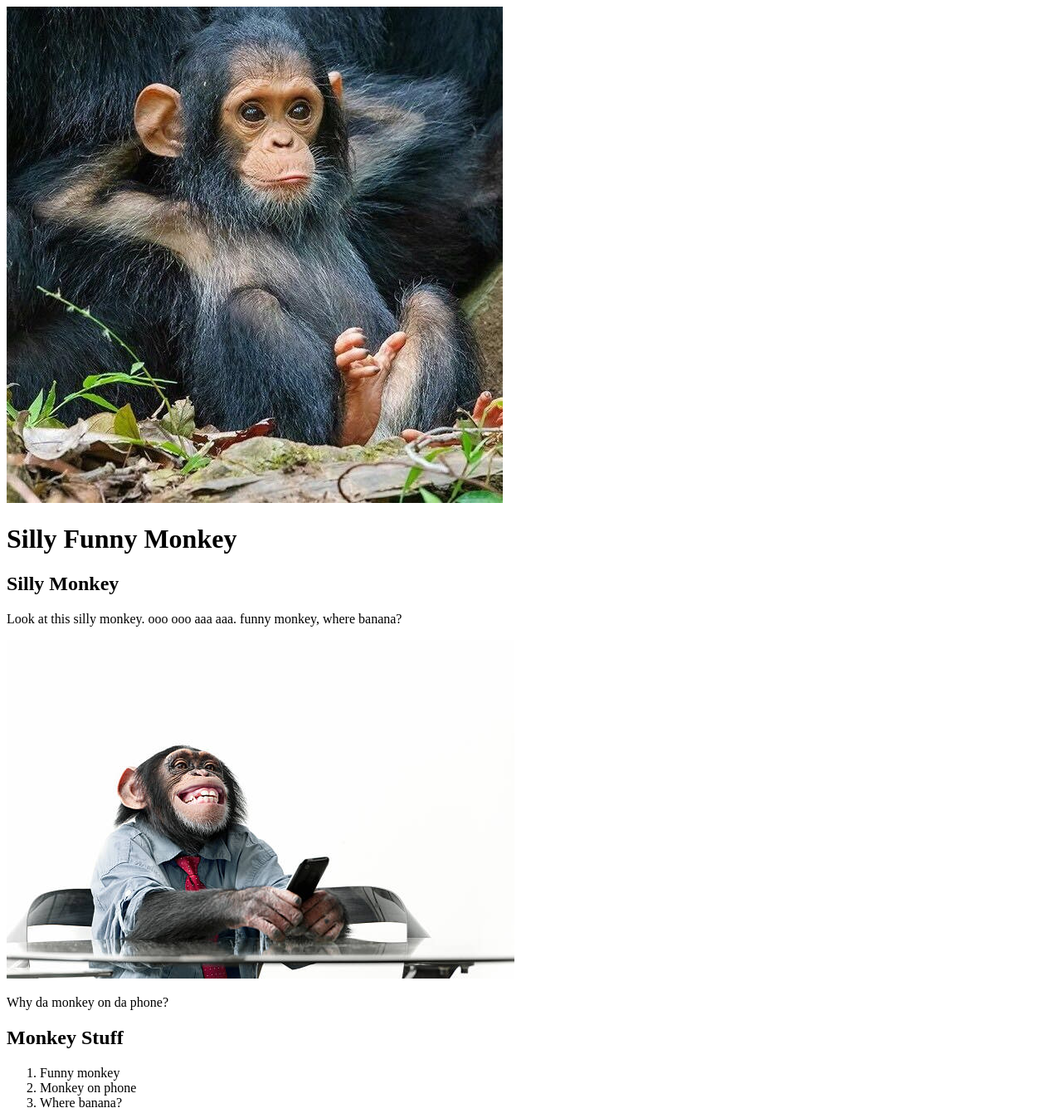
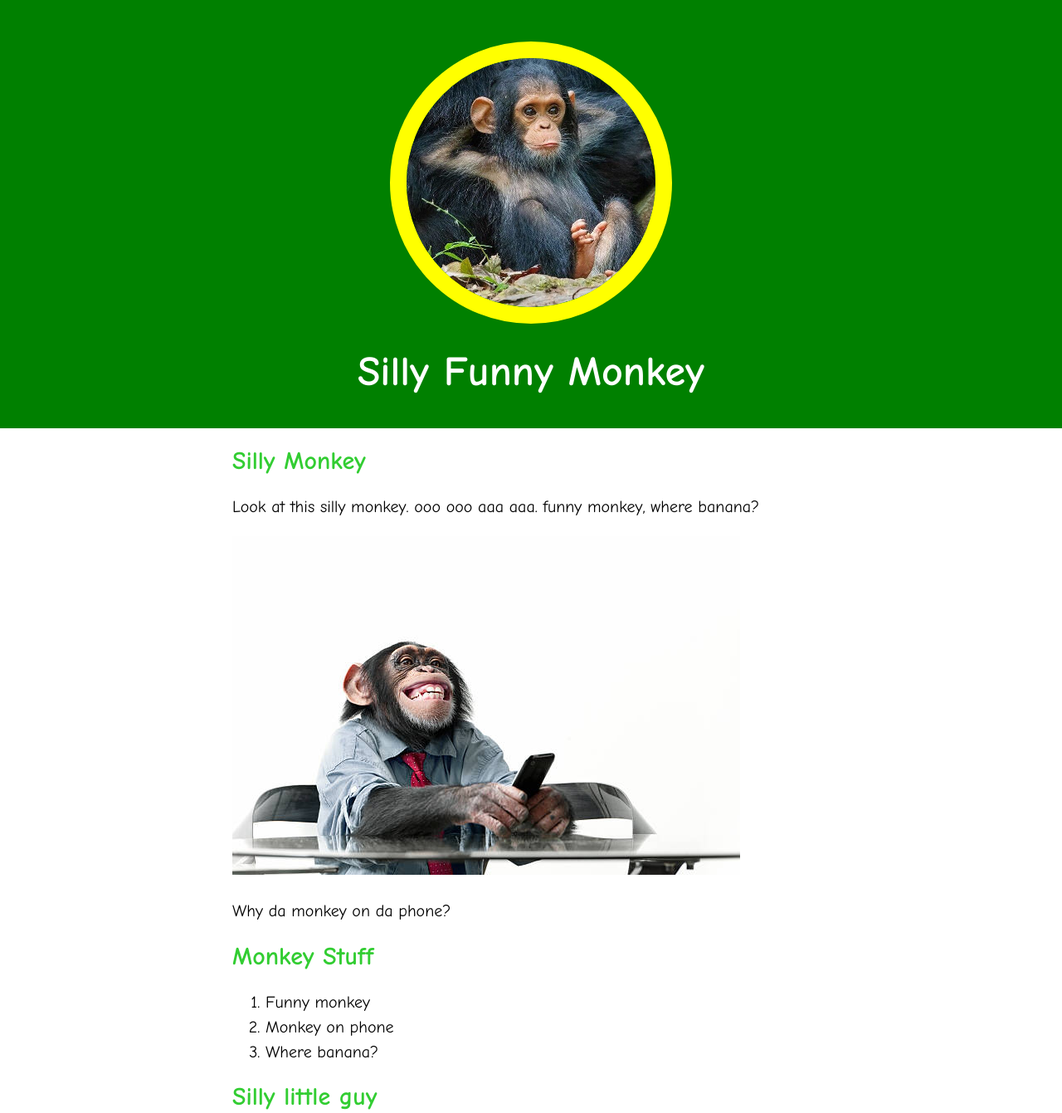
Before and after one commit to ZeeeTH/cartoon-hero, a plain HTML site: page index.html in a window 1280 px wide. Shown: the top 1341 px of the page at 83% size. Drawn offline with Linux system fonts and the light colour scheme.

Commit message:
css stuff

```diff
--- /dev/null
+++ b/css/hero.css
@@ -0,0 +1,43 @@
+body{
+	margin: 0;
+	font-family: Comic Sans MS, Arial, sans-serif;
+	font-size: 20px;
+	line-height: 30px;
+}
+
+header{
+	background-color: green;
+	text-align: center;
+	padding-top: 50px;
+	padding-bottom: 20px;
+}
+
+header h1{
+	color: white;
+	font-size: 50px;
+}
+
+header img{
+	border-radius: 170px;
+	width: 300px;
+	border: 20px solid yellow;
+}
+
+main{
+	max-width: 800px;
+	margin: 0 auto;
+	padding: 0 20px 20px 100px;
+}
+
+main img{
+	max-width: 100%;
+}
+
+h2{
+	font-size: 30px;
+	color: limegreen;
+}
+
+a{
+	color: limegreen;
+}
--- a/index.html
+++ b/index.html
@@ -3,6 +3,7 @@
 <head>
 	<title>Silly Funny Monkey</title>
 	<link rel="icon" href="sillymonkey.jpg">
+	<link rel="stylesheet" type="text/css" href="css/hero.css">
 </head>
 <body>
 	<!-- Header Element-->
```
